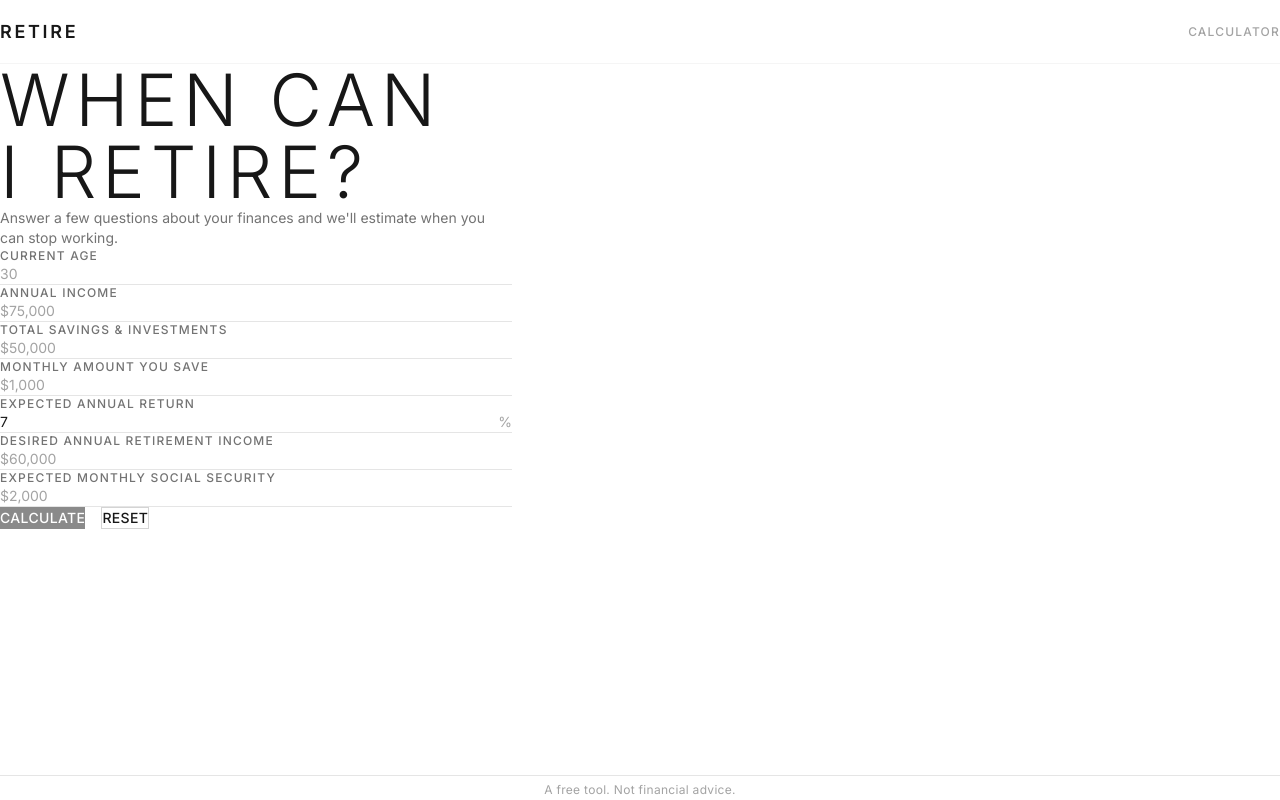
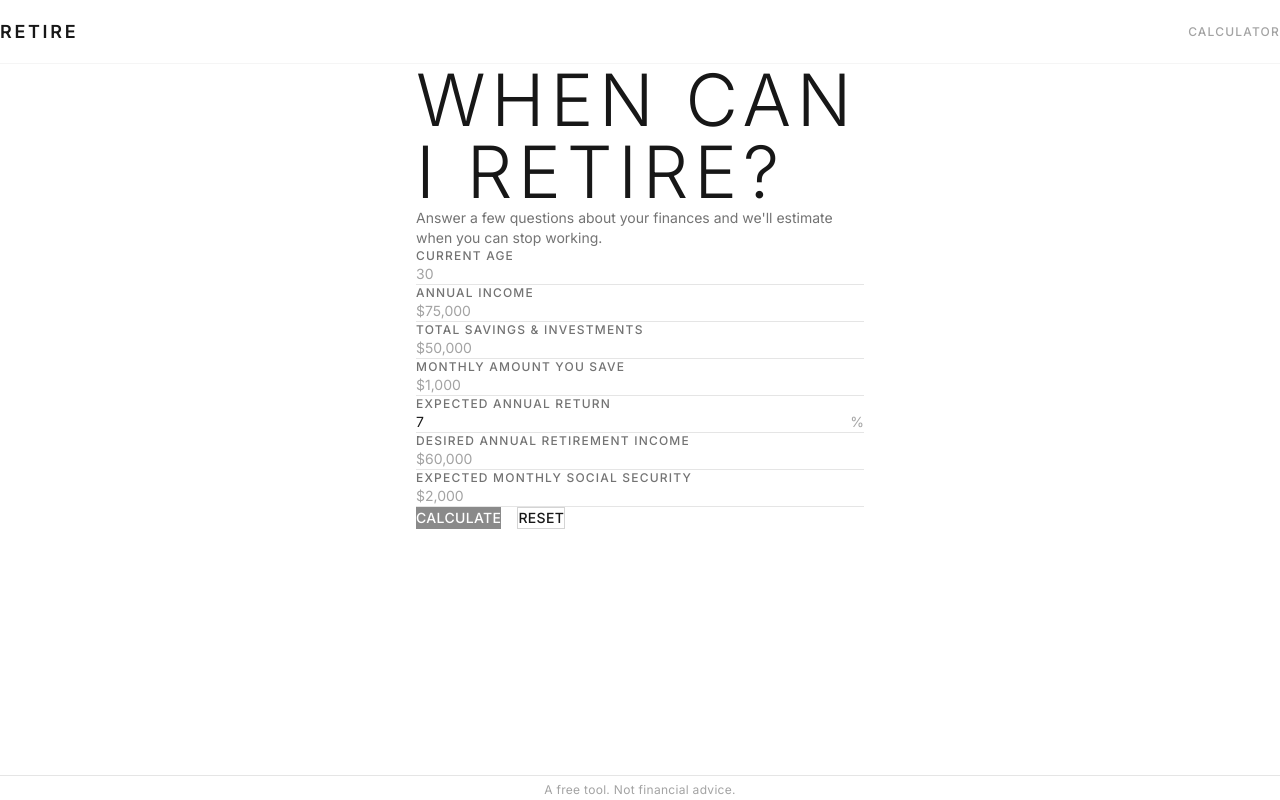
Before and after one commit to maxliebert480-art/retirement-calculator, a Next.js app: page / in a window 1280 px wide. Built offline with nearby package versions, Linux system fonts and the light colour scheme.

Commit message:
Fix centering: use flex justify-center for reliable center layout

```diff
--- a/src/app/page.tsx
+++ b/src/app/page.tsx
@@ -217,8 +217,8 @@
       </nav>
 
       {/* Main */}
-      <main className="flex-1">
-        <div className="max-w-lg mx-auto px-8 md:px-16 lg:px-0">
+      <main className="flex-1 flex justify-center">
+        <div className="w-full max-w-md px-6">
           {!showResults ? (
             <>
               {/* Hero */}
```
